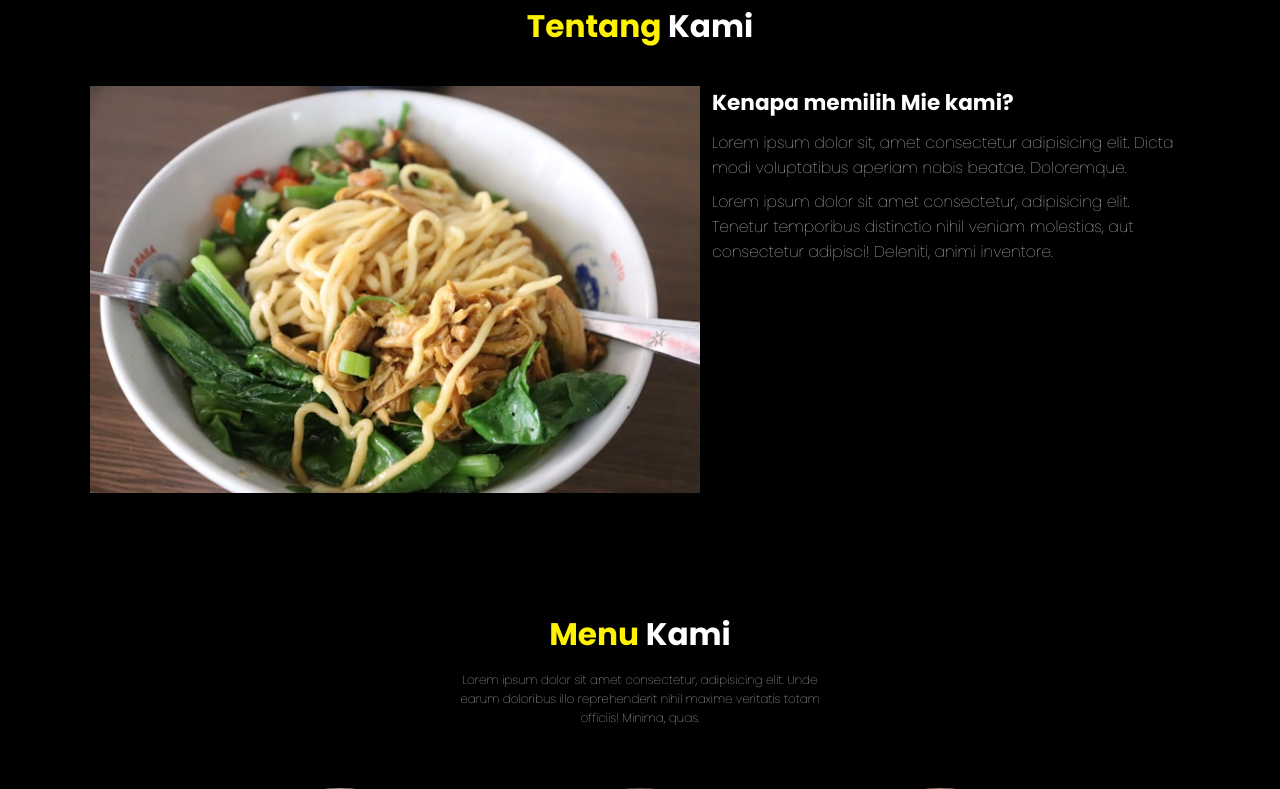
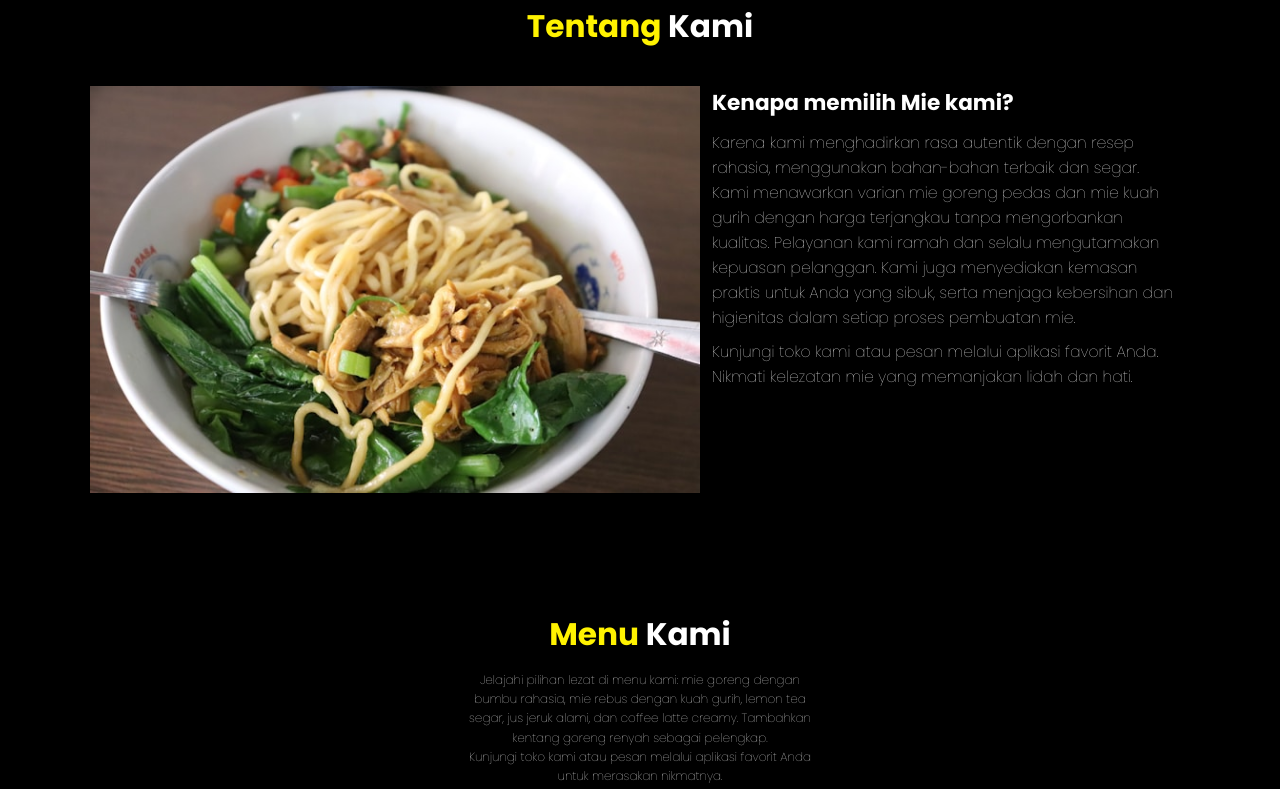
Before and after one commit to Hariji29/warung-indomie, a plain HTML site: page index.html in a window 1280 px wide. Shown: the part 893-1682 px from the top of the page. Drawn offline with nearby package versions, Linux system fonts and the light colour scheme.

Commit message:
Update index.html

```diff
--- a/index.html
+++ b/index.html
@@ -44,7 +44,7 @@
     <section class="hero" id="home">
       <main class="content">
         <h1>Mari Nikmati Semangkuk <span>Indomie</span></h1>
-        <p>Lorem ipsum dolor sit amet consectetur adipisicing elit. Nostrum, officia!</p>
+        <p>Rasa Autentik, Kenikmatan Tak Terlupakan!</p>
         <a href="#" class="cta">Beli Sekarang</a>
       </main>
     </section>
@@ -60,8 +60,10 @@
         </div>
         <div class="content">
           <h3>Kenapa memilih Mie kami?</h3>
-          <p>Lorem ipsum dolor sit, amet consectetur adipisicing elit. Dicta modi voluptatibus aperiam nobis beatae. Doloremque.</p>
-          <p>Lorem ipsum dolor sit amet consectetur, adipisicing elit. Tenetur temporibus distinctio nihil veniam molestias, aut consectetur adipisci! Deleniti, animi inventore.</p>
+          <p>Karena kami menghadirkan rasa autentik dengan resep rahasia, menggunakan bahan-bahan terbaik dan segar. Kami menawarkan varian mie goreng pedas dan mie kuah gurih dengan harga terjangkau tanpa mengorbankan kualitas.
+            Pelayanan kami ramah dan selalu mengutamakan kepuasan pelanggan. Kami juga menyediakan kemasan praktis untuk Anda yang sibuk, serta menjaga kebersihan dan higienitas dalam setiap proses pembuatan mie.
+            </p>
+          <p>Kunjungi toko kami atau pesan melalui aplikasi favorit Anda. Nikmati kelezatan mie yang memanjakan lidah dan hati.</p>
         </div>
       </div>
     </section>
@@ -70,7 +72,8 @@
     <!--Menu Section Star-->
     <section id="menu" class="menu">
       <h2><span>Menu</span> Kami</h2>
-      <p>Lorem ipsum dolor sit amet consectetur, adipisicing elit. Unde earum doloribus illo reprehenderit nihil maxime veritatis totam officiis! Minima, quas.</p>
+      <p>Jelajahi pilihan lezat di menu kami: mie goreng dengan bumbu rahasia, mie rebus dengan kuah gurih, lemon tea segar, jus jeruk alami, dan coffee latte creamy. Tambahkan kentang goreng renyah sebagai pelengkap.</p>
+      <p>Kunjungi toko kami atau pesan melalui aplikasi favorit Anda untuk merasakan nikmatnya.</p>
 
       <div class="row">
       <div class="menu-card">
@@ -110,7 +113,7 @@
     <!--Contact Section Star-->
     <section id="contact" class="contact">
       <h2><span>Kontak</span> Kami</h2>
-      <p>Lorem ipsum dolor sit amet consectetur adipisicing elit. Dolorem, laborum.</p>
+      <p>Kami siap melayani Anda dengan senang hati. Untuk informasi lebih lanjut atau pemesanan, hubungi kami melalui:</p>
 
 
       <div class="row">
```
